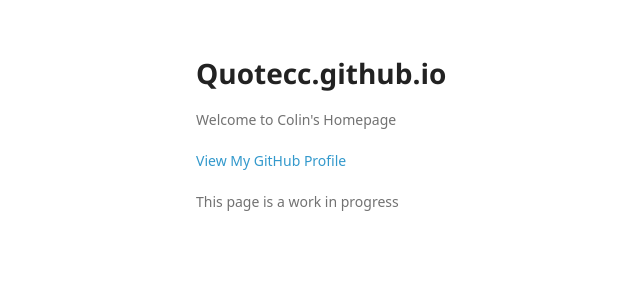
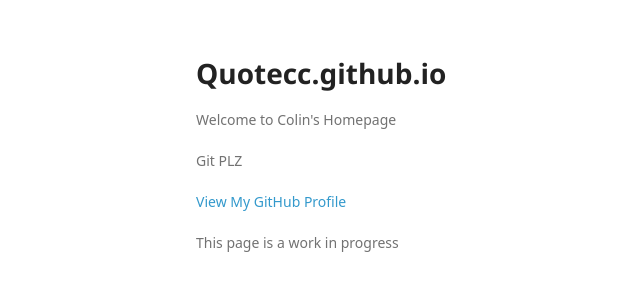
Before and after one commit to QuoteCC/QuoteCC.Github.io, a plain HTML site: page index.html in a window 1280 px wide. Shown: the whole page, without its empty margins (14-654 px from the left). Drawn offline with Linux system fonts and the light colour scheme; a web font is replaced by a local one.

Commit message:
did this work?

```diff
--- a/index.html
+++ b/index.html
@@ -17,6 +17,7 @@
       <header>
         <h1>Quotecc.github.io</h1>
         <p>Welcome to Colin&#39;s Homepage</p>
+        <p>Git PLZ</p>
 
 
         <p class="view"><a href="https://github.com/QuoteCC">View My GitHub Profile</a></p>
```
